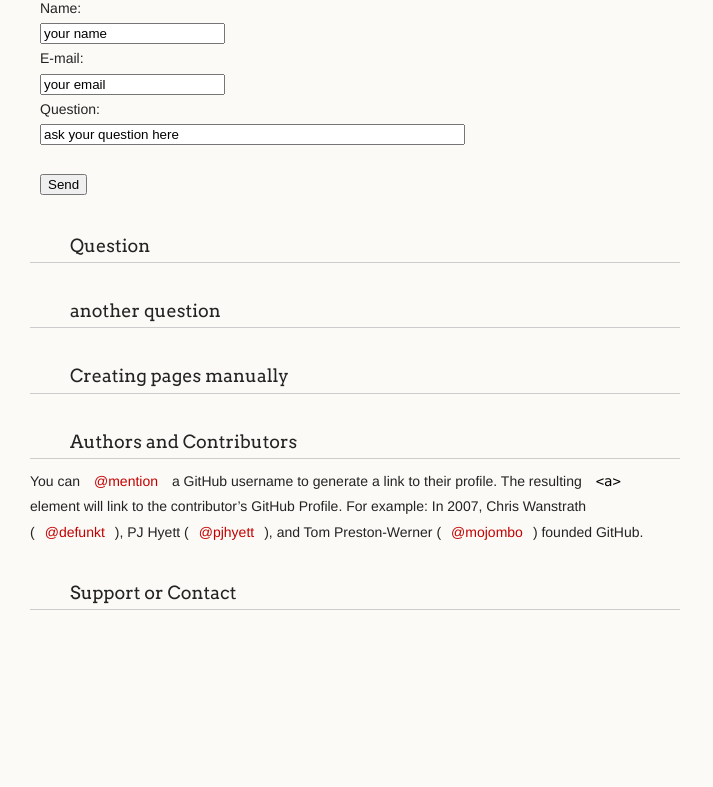
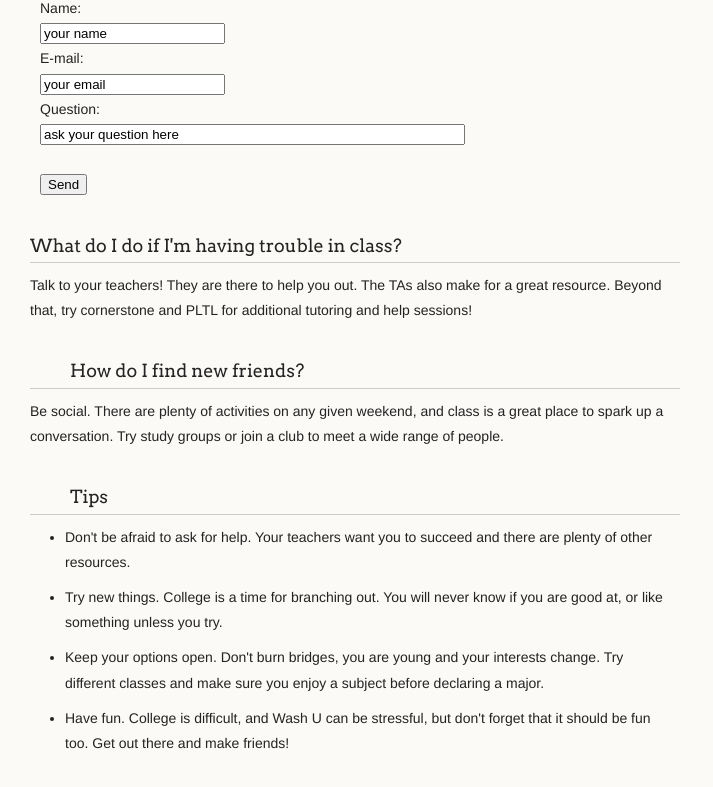
Before and after one commit to julfelder/FAQ, a plain HTML site: page index.html in a window 1280 px wide. Shown: the part 125-912 px from the top of the page, without its empty margins (0-713 px from the left). Before the commit the page ends 815 px from the top, so only its background shows below. Drawn offline with Linux system fonts and the light colour scheme.

Commit message:
Update index.html

```diff
--- a/index.html
+++ b/index.html
@@ -28,28 +28,23 @@
       <input type="submit" value="Send">
       </form>
 
-        <h3>
-<a id="welcome-to-github-pages" class="anchor" href="#welcome-to-github-pages" aria-hidden="true"><span aria-hidden="true" class="octicon octicon-link"></span></a>Question</h3>
+        <h3>What do I do if I'm having trouble in class?</h3>
 
-<p></p>
+<p>Talk to your teachers! They are there to help you out. The TAs also make for a great resource. Beyond that, try cornerstone and PLTL for additional tutoring and help sessions!</p>
 
 <h3>
-<a id="designer-templates" class="anchor" href="#designer-templates" aria-hidden="true"><span aria-hidden="true" class="octicon octicon-link"></span></a>another question</h3>
+<a id="designer-templates" class="anchor" href="#designer-templates" aria-hidden="true"><span aria-hidden="true" class="octicon octicon-link"></span></a>How do I find new friends?</h3>
 
-<p></p>
+<p>Be social. There are plenty of activities on any given weekend, and class is a great place to spark up a conversation. Try study groups or join a club to meet a wide range of people.</p>
 
 <h3>
-<a id="creating-pages-manually" class="anchor" href="#creating-pages-manually" aria-hidden="true"><span aria-hidden="true" class="octicon octicon-link"></span></a>Creating pages manually</h3>
-
-<p></p>
-
-<h3>
-<a id="authors-and-contributors" class="anchor" href="#authors-and-contributors" aria-hidden="true"><span aria-hidden="true" class="octicon octicon-link"></span></a>Authors and Contributors</h3>
-
-<p>You can <a href="https://help.github.com/articles/basic-writing-and-formatting-syntax/#mentioning-users-and-teams" class="user-mention">@mention</a> a GitHub username to generate a link to their profile. The resulting <code>&lt;a&gt;</code> element will link to the contributor’s GitHub Profile. For example: In 2007, Chris Wanstrath (<a href="https://github.com/defunkt" class="user-mention">@defunkt</a>), PJ Hyett (<a href="https://github.com/pjhyett" class="user-mention">@pjhyett</a>), and Tom Preston-Werner (<a href="https://github.com/mojombo" class="user-mention">@mojombo</a>) founded GitHub.</p>
-
-<h3>
-<a id="support-or-contact" class="anchor" href="#support-or-contact" aria-hidden="true"><span aria-hidden="true" class="octicon octicon-link"></span></a>Support or Contact</h3>
+<a id="creating-pages-manually" class="anchor" href="#creating-pages-manually" aria-hidden="true"><span aria-hidden="true" class="octicon octicon-link"></span></a>Tips</h3>
+<ul>
+	<li>Don't be afraid to ask for help. Your teachers want you to succeed and there are plenty of other resources.</li>
+	<li>Try new things. College is a time for branching out. You will never know if you are good at, or like something unless you try.</li>
+	<li>Keep your options open. Don't burn bridges, you are young and your interests change. Try different classes and make sure you enjoy a subject before declaring a major.</li>
+	<li>Have fun. College is difficult, and Wash U can be stressful, but don't forget that it should be fun too. Get out there and make friends!</li>
+</ul>
 
     <!--[if !IE]><script>fixScale(document);</script><![endif]-->
 
```
